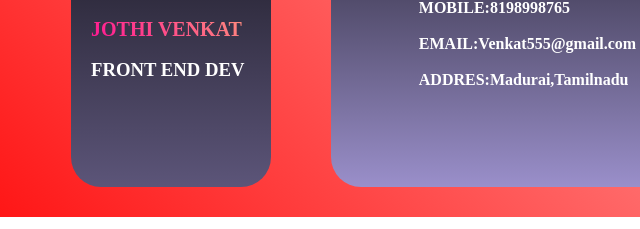
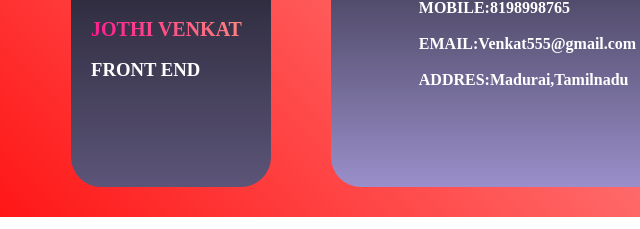
Before and after one commit to Jothi123venkat/ProfileCard, a plain HTML site: page index.html in a window 1280 px wide. Shown: the part 251-480 px from the top of the page, 189-829 px from the left. Drawn offline with Linux system fonts and the light colour scheme.

Commit message:
second commit

```diff
--- a/index.html
+++ b/index.html
@@ -17,7 +17,7 @@
 
         <div class="leftcontent">
         <h2 class="name">JOTHI VENKAT</h2>
-        <h3>FRONT END DEV</h3>
+        <h3>FRONT END</h3>
          </div>
 
       </div>
```
